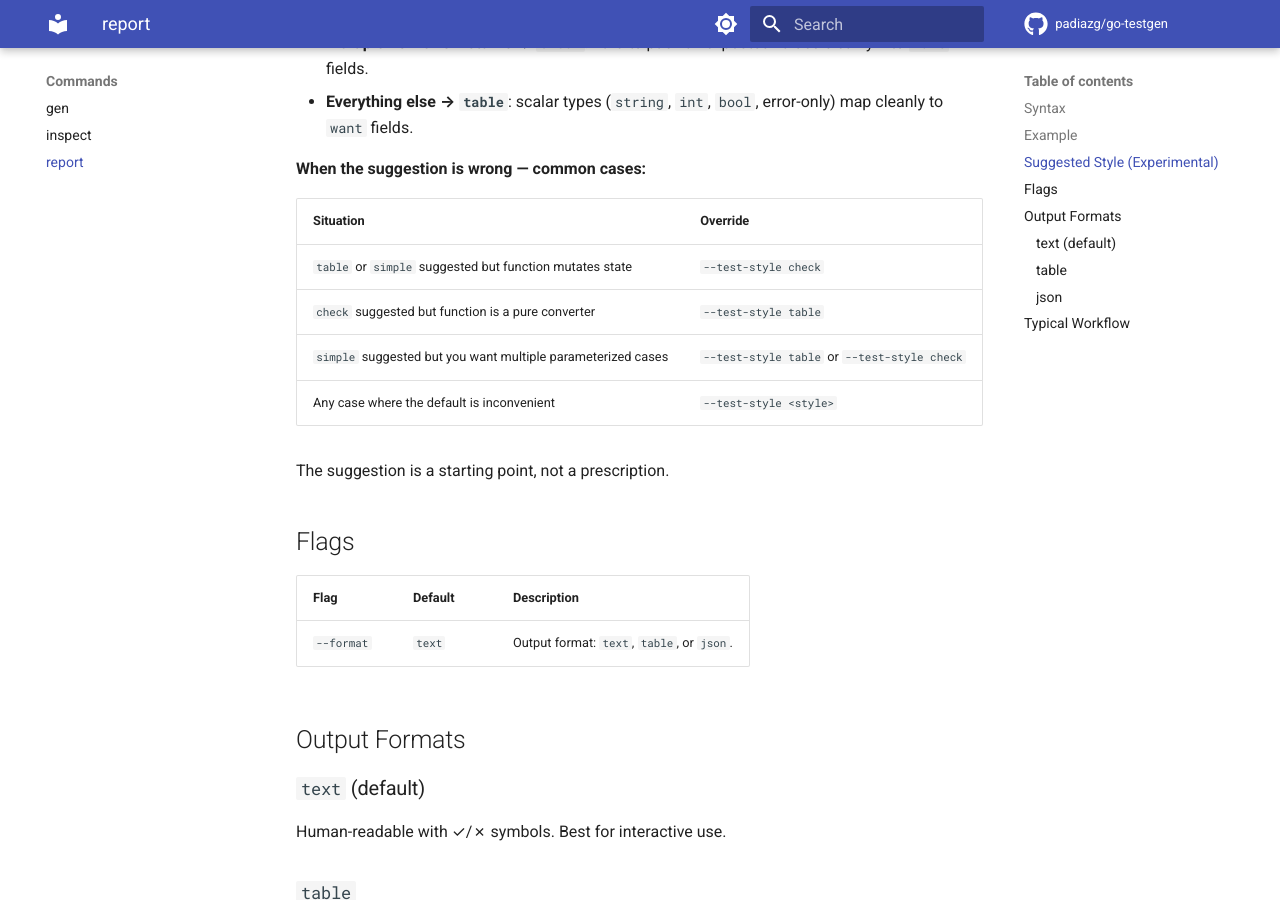
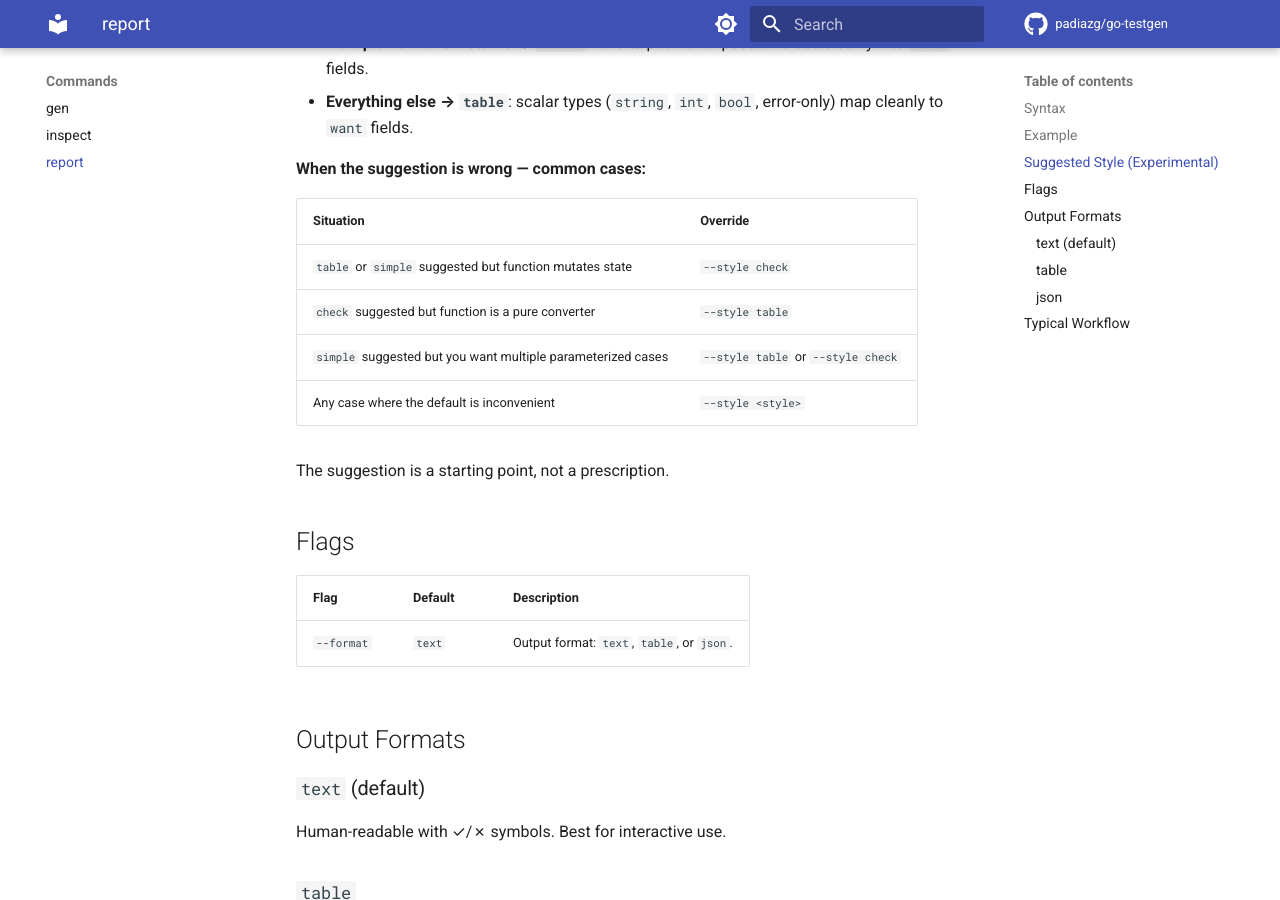
Before and after one commit to padiazg/go-testgen, an MkDocs documentation site: the page built from doc/docs/commands/report.md, in a window 1280 px wide and 900 px high, scrolled down 1944 px. Built offline with MkDocs 1.6.1 and Material for MkDocs 9.7.7, drawn with Linux system fonts in a browser that asks for light colours; comment, search, counter and statistics services are not loaded; some of the changed text lies outside the part shown.

Commit message:
renamed `--test-style` to `--style`, fixed typo in license

```diff
--- a/doc/docs/commands/report.md
+++ b/doc/docs/commands/report.md
@@ -41,9 +41,9 @@ Note: `--mock-from` is only included in the suggestion when the mock file does n
 ## Suggested Style (Experimental)
 
 !!! warning "Experimental"
-    Style suggestion is experimental. It applies static heuristics to the function's signature — it has no knowledge of business logic, naming conventions, or test complexity. Always review the suggested `--test-style` before running `gen` and override it when it does not fit.
+    Style suggestion is experimental. It applies static heuristics to the function's signature — it has no knowledge of business logic, naming conventions, or test complexity. Always review the suggested `--style` before running `gen` and override it when it does not fit.
 
-When the inferred style is not the default (`check`), the `Suggest:` line includes a `--test-style` flag. The decision follows a fixed priority chain — **first match wins**:
+When the inferred style is not the default (`check`), the `Suggest:` line includes a `--style` flag. The decision follows a fixed priority chain — **first match wins**:
 
 | Priority | Condition | Suggested style |
 |----------|-----------|-----------------|
@@ -69,10 +69,10 @@ When the inferred style is not the default (`check`), the `Suggest:` line includ
 
 | Situation | Override |
 |-----------|----------|
-| `table` or `simple` suggested but function mutates state | `--test-style check` |
-| `check` suggested but function is a pure converter | `--test-style table` |
-| `simple` suggested but you want multiple parameterized cases | `--test-style table` or `--test-style check` |
-| Any case where the default is inconvenient | `--test-style <style>` |
+| `table` or `simple` suggested but function mutates state | `--style check` |
+| `check` suggested but function is a pure converter | `--style table` |
+| `simple` suggested but you want multiple parameterized cases | `--style table` or `--style check` |
+| Any case where the default is inconvenient | `--style <style>` |
 
 The suggestion is a starting point, not a prescription.
 
```
Also changed, not shown: doc/docs/index.md (+3 -3 lines), doc/docs/test-styles/index.md (+5 -5 lines), 3 other files.
